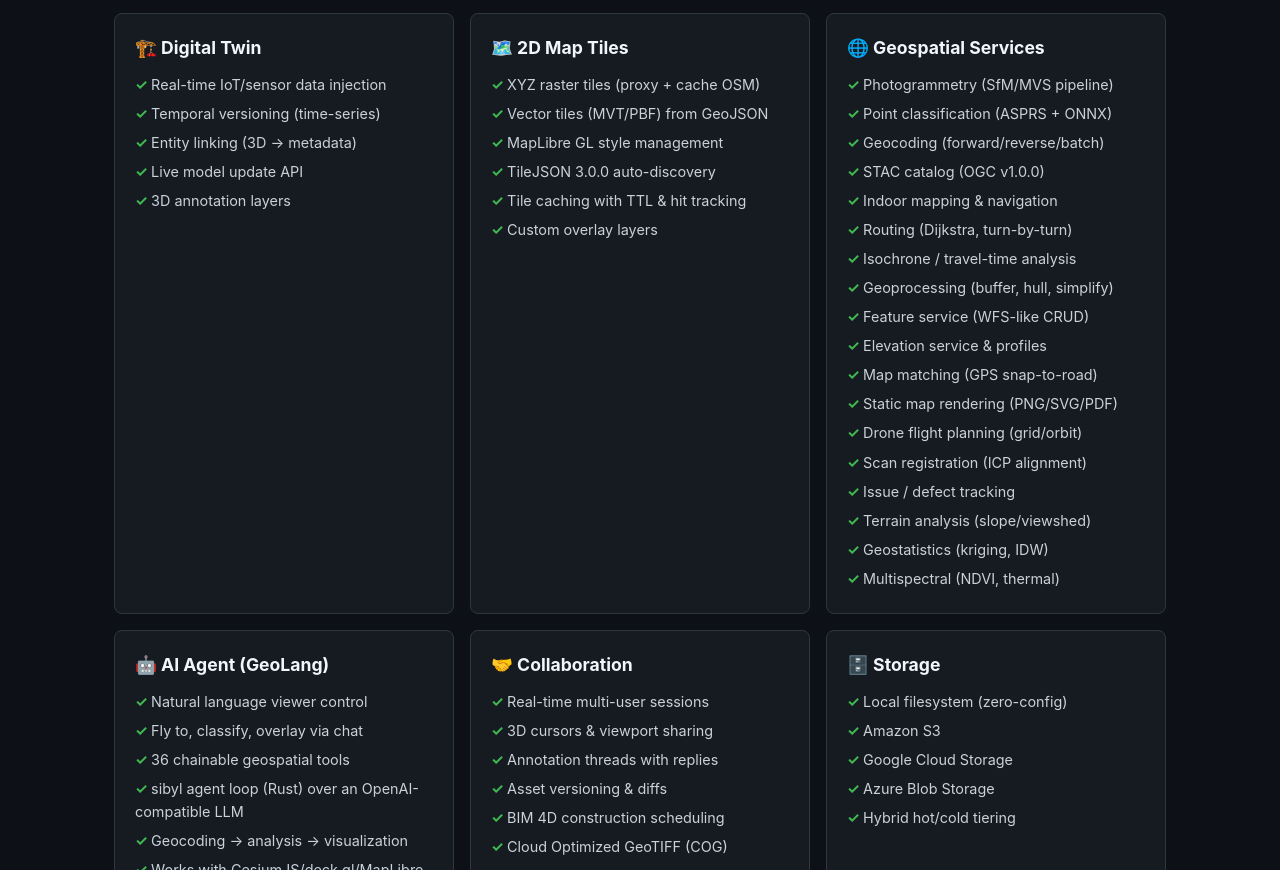
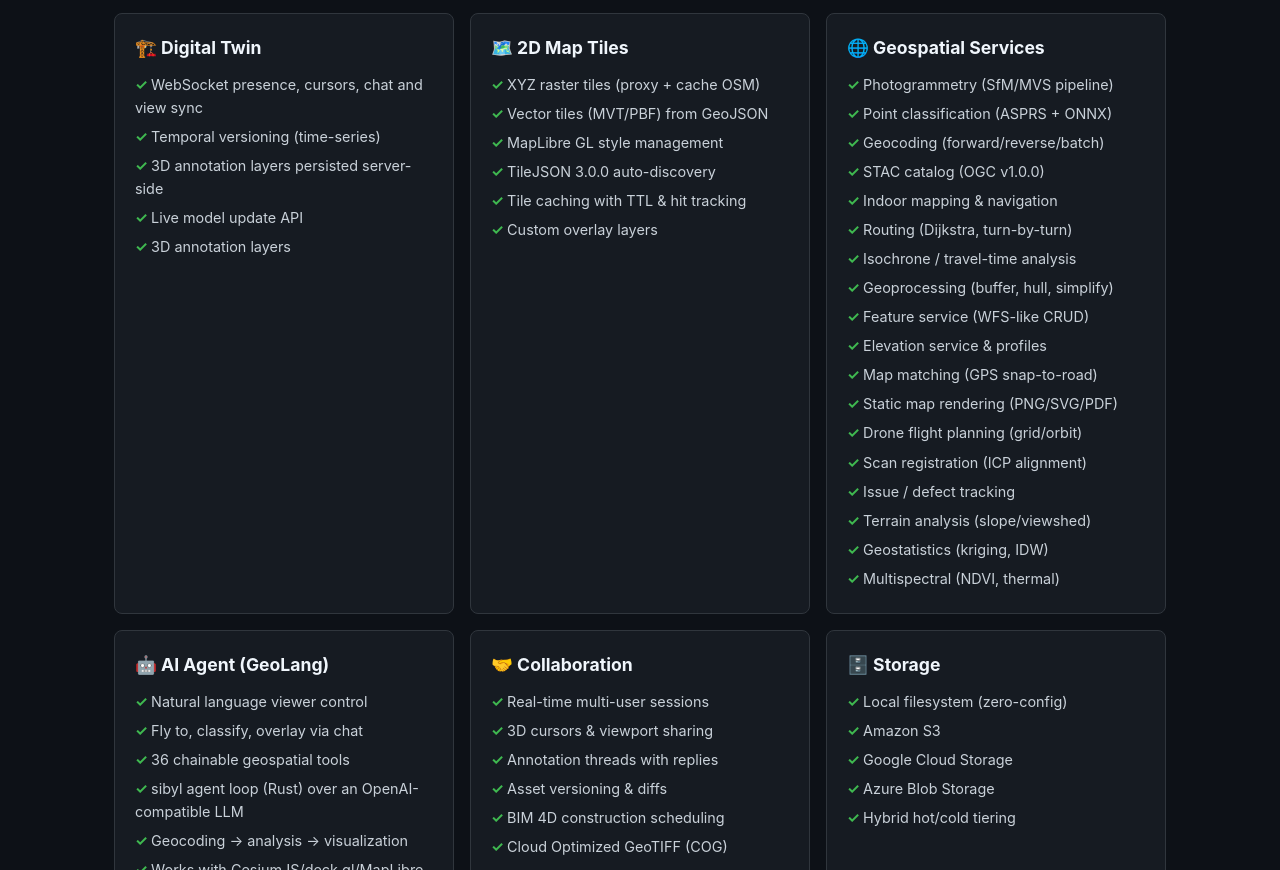
Before and after one commit to GeoLang/tiletopia, a plain HTML site: page docs/index.html in a window 1280 px wide. Shown: the part 962-1832 px from the top of the page. Drawn offline with Linux system fonts and the light colour scheme.

Commit message:
drop iot and entity-linking claims

```diff
--- a/docs/index.html
+++ b/docs/index.html
@@ -118,9 +118,9 @@ footer{border-top:1px solid var(--border);padding:32px 0;text-align:center;color
 <div class="card">
 <h3>🏗️ Digital Twin</h3>
 <ul>
-<li>Real-time IoT/sensor data injection</li>
+<li>WebSocket presence, cursors, chat and view sync</li>
 <li>Temporal versioning (time-series)</li>
-<li>Entity linking (3D → metadata)</li>
+<li>3D annotation layers persisted server-side</li>
 <li>Live model update API</li>
 <li>3D annotation layers</li>
 </ul>
```
